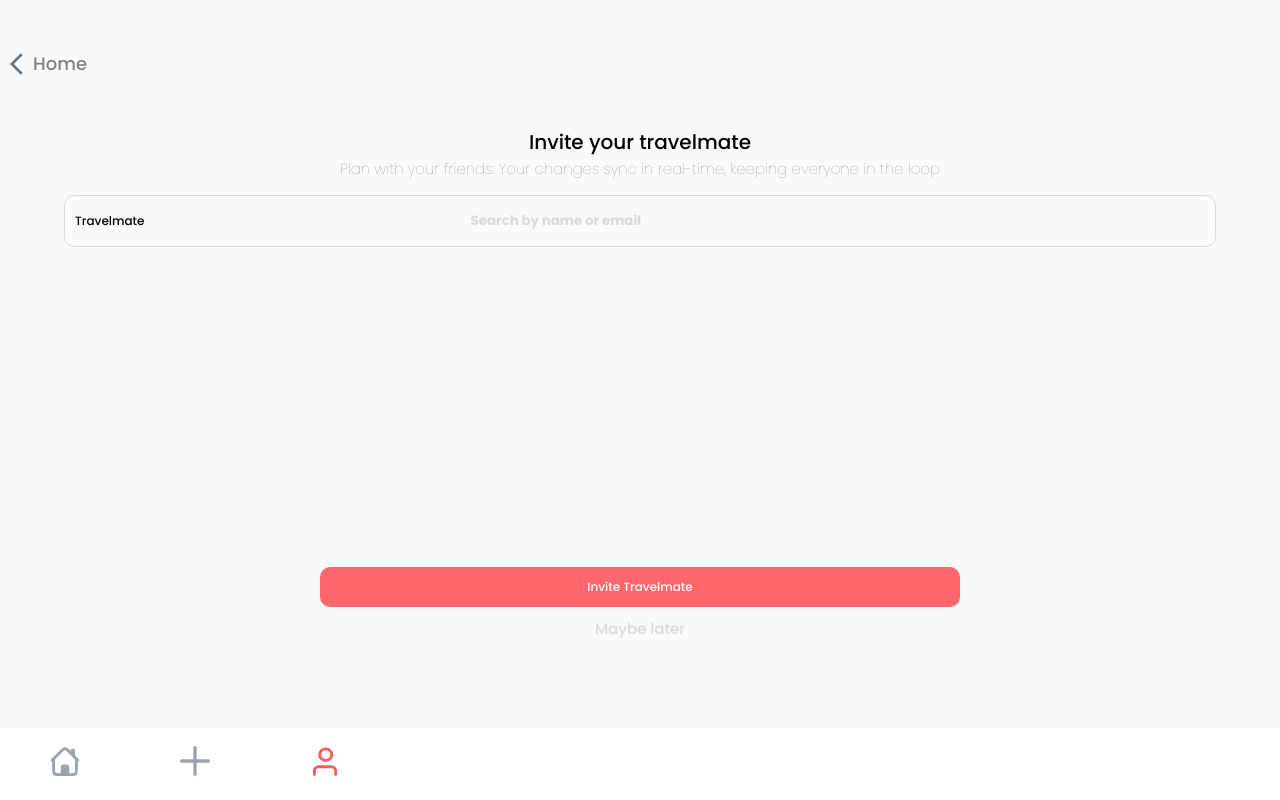
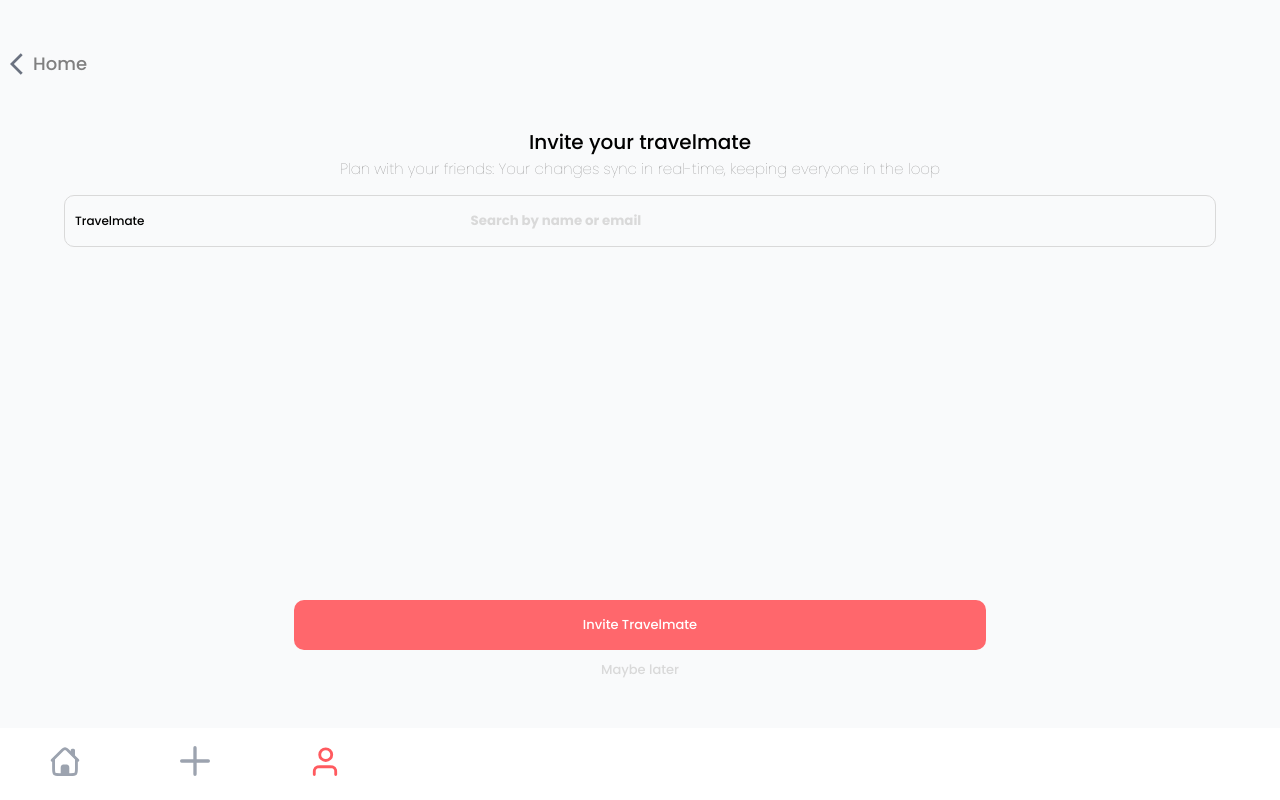
Before and after one commit to Lambda-travel/lambda_frontend, a React (Vite) app: page /travelmate in a window 1280 px wide. Built offline with nearby package versions, Linux system fonts and the light colour scheme.

Commit message:
Button conponent created with all the needed styles

```diff
--- /dev/null
+++ b/src/components/Button/Button.css
@@ -0,0 +1,55 @@
+
+/* USE IT AS PROPS ON THE BUTTON COMPONENT AND PASS IT AS newClassName="?????" */
+
+
+/* Principal button */
+.customButton{
+    width: 90%;
+    height: 50px;
+    background-color:  #ff676c; ;
+    color: #ffffff;
+    border-radius: 10px;
+    border-style: none;
+    font-size: 13px;
+}
+
+/* Cancel and buttons like it */
+.cancelButton{
+    border-style: none;
+    color: #d9d9d9;
+    font-size: 13px;
+    background-color: #f9fafb;
+    margin-top: 10px;
+}
+
+/* Green button saying changes are saved */
+.changesSavedButton{
+    width: 90%;
+    height: 50px;
+    background-color:  #C5C884; ;
+    color: #ffffff;
+    border-radius: 10px;
+    border-style: none;
+    font-size: 13px;
+}
+/* Login Button on Start Journey Page */
+.loginButton{
+    margin-bottom: 15px;
+    padding: 15px;
+    border-style: none;
+    border-radius: 60px;
+    box-shadow: 2px 2px 4px rgba(0, 0, 0, 0.3);
+    background-color: #ff676c;
+    color: #ffffff;
+}
+
+/* Register Button on Start Journey Page */
+.registerButton{
+    margin-bottom: 15px;
+    padding: 15px;
+    border-style: none;
+    border-radius: 60px;
+    box-shadow: 2px 2px 4px rgba(0, 0, 0, 0.3);
+    background-color: #ffffff;
+    color: #ff676c;
+}
--- /dev/null
+++ b/src/components/Button/Button.jsx
@@ -0,0 +1,11 @@
+import "./Button.css";
+
+function Button({ text, newClassName }) {
+  return (
+    <>
+      <button className={`${newClassName}`}>{text}</button>
+    </>
+  );
+}
+
+export default Button;
--- a/src/pages/InviteMate/InviteMate.css
+++ b/src/pages/InviteMate/InviteMate.css
@@ -77,26 +77,10 @@ label{
 .inviteAndMaybeBtn{
     display: flex;
     flex-direction: column;
-    width: 50%;
-    /*lookout with this values beneath needs to be tested with navbar*/
+    align-items: center;
+    width: 60%;
+    margin: 0 auto;
     position: absolute;
-    bottom: 20%;
-    left: 25%;
+    bottom: 15%;
+    left: 20%;
 }
-
-.inviteBtn{
-    margin-bottom: 10px;
-    height: 40px;
-    border-radius: 10px;
-    border-style:  none;
-    background-color: #ff676c ;
-    color: white;
-    font-size: 12px;
-}
-
-.maybeBtn{
-    border-style: none;
-    color: #d9d9d9;
-    font-size: 15px;
-    background-color: #f9fafb;
-}
--- a/src/pages/InviteMate/InviteMate.jsx
+++ b/src/pages/InviteMate/InviteMate.jsx
@@ -1,5 +1,6 @@
 import "./InviteMate.css";
 import homeIcon from "../../assets/homeicon_forheader.png";
+import Button from "../../components/Button/Button";
 
 function InviteMate() {
   return (
@@ -29,8 +30,8 @@ function InviteMate() {
         </div>
       </form>
       <div className="inviteAndMaybeBtn">
-        <button className="inviteBtn">Invite Travelmate</button>
-        <button className="maybeBtn">Maybe later</button>
+        <Button text="Invite Travelmate" newClassName="customButton" />
+        <Button text="Maybe later" newClassName="cancelButton" />
       </div>
     </>
   );
--- a/src/pages/PlanNewTrip/PlanNewTrip.css
+++ b/src/pages/PlanNewTrip/PlanNewTrip.css
@@ -72,27 +72,10 @@ label{
 .startCancelBtn{
     display: flex;
     flex-direction: column;
-    width: 50%;
+    align-items: center;
+    width: 60%;
     margin: 0 auto;
     position: absolute;
-    bottom: 20%;
-    left: 25%;
-
+    bottom: 15%;
+    left: 20%;
 }
-
-.startBtn{
-    margin-bottom: 10px;
-    height: 40px;
-    border-radius: 10px;
-    border-style:  none;
-    background-color: #ff676c ;
-    color: white;
-    font-size: 12px;
-}
-
-.cancelBtn{
-    border-style: none;
-    color: #d9d9d9;
-    font-size: 15px;
-    background-color: #f9fafb
-}
--- a/src/pages/PlanNewTrip/PlanNewTrip.jsx
+++ b/src/pages/PlanNewTrip/PlanNewTrip.jsx
@@ -1,6 +1,7 @@
 import "./PlanNewTrip.css";
 import homeIcon from "../../assets/homeicon_forheader.png";
 import { Link } from "react-router-dom";
+import Button from "../../components/Button/Button";
 
 function PlanNewTrip() {
   return (
@@ -50,8 +51,8 @@ function PlanNewTrip() {
       </form>
       <Link to="/travelmate">
         <div className="startCancelBtn">
-          <button className="startBtn">Start Planning</button>
-          <button className="cancelBtn">Cancel</button>
+          <Button text="Start Planning" newClassName="customButton" />
+          <Button text="Cancel" newClassName="cancelButton" />
         </div>
       </Link>
     </>
@@ -59,3 +60,6 @@ function PlanNewTrip() {
 }
 
 export default PlanNewTrip;
+
+// <button className="startBtn">Start Planning</button>
+//           <button className="cancelBtn">Cancel</button>
--- a/src/pages/StartJourney/StartJourney.css
+++ b/src/pages/StartJourney/StartJourney.css
@@ -28,20 +28,4 @@ p{
     display: flex;
     flex-direction: column;
     width: 60%;
-
 }
-.loginBtn, .registerBtn{
-    margin-bottom: 15px;
-    padding: 15px;
-    border-style: none;
-    border-radius: 60px;
-    box-shadow: 2px 2px 4px rgba(0, 0, 0, 0.2);
-}
-.loginBtn{
-    background-color: #ff676c;
-    color: #ffffff;
-}
-.registerBtn{
-    background-color: #ffffff;
-    color: #ff676c;
-}
--- a/src/pages/StartJourney/StartJourney.jsx
+++ b/src/pages/StartJourney/StartJourney.jsx
@@ -1,4 +1,5 @@
 import logoImg from "../../assets/logo.png";
+import Button from "../../components/Button/Button";
 import "./StartJourney.css";
 function StartJourney() {
   return (
@@ -14,11 +15,16 @@ function StartJourney() {
         </p>
       </div>
       <div className="loginRegisterBtn">
-        <button className="loginBtn">Login</button>
-        <button className="registerBtn">Register</button>
+        <Button text="Login" newClassName="loginButton" />
+        <Button text="Register" newClassName="registerButton" />
       </div>
     </div>
   );
 }
 
 export default StartJourney;
+
+{
+  /* <button className="loginBtn">Login</button>
+        <button className="registerBtn">Register</button> */
+}
```
